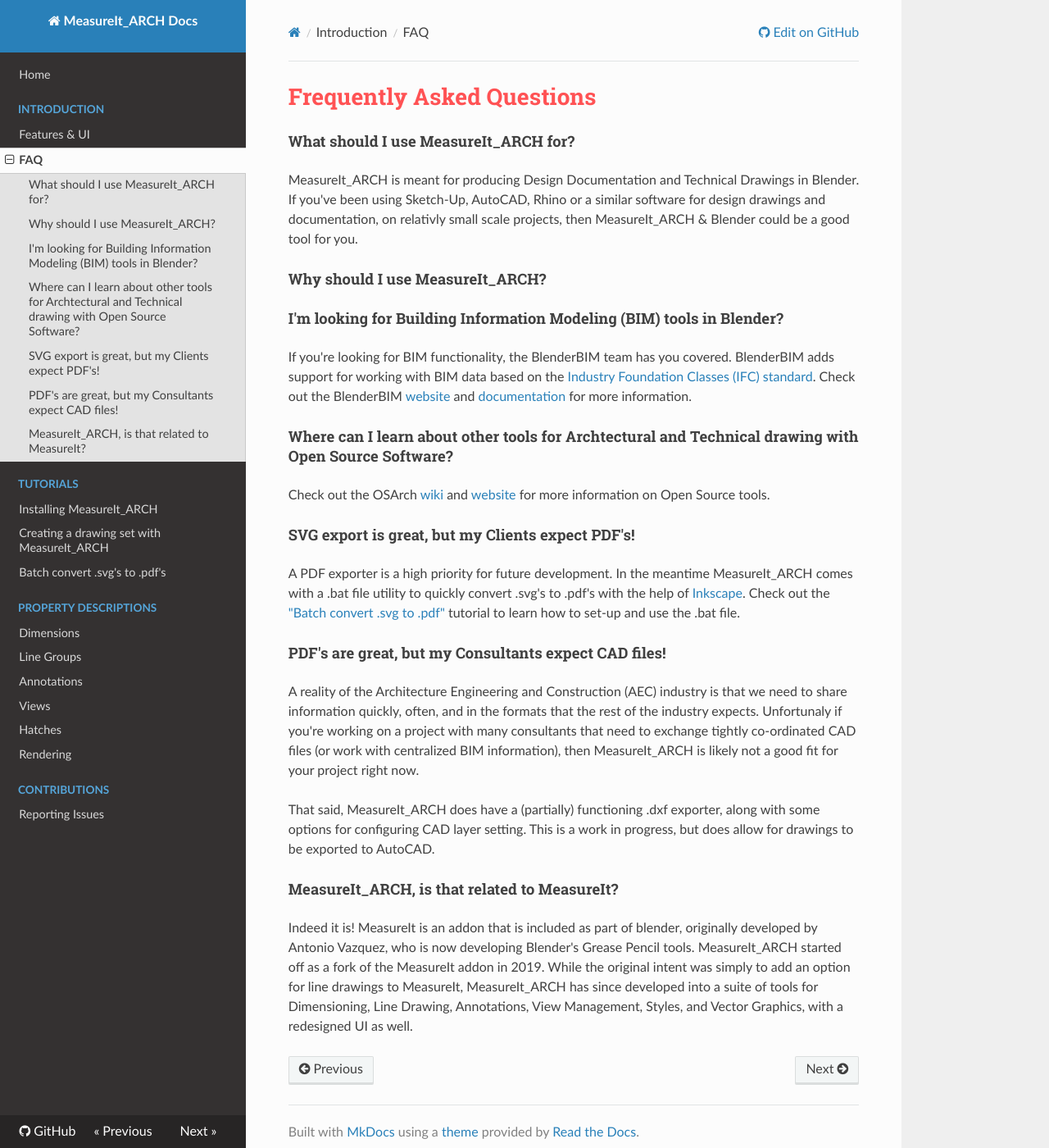
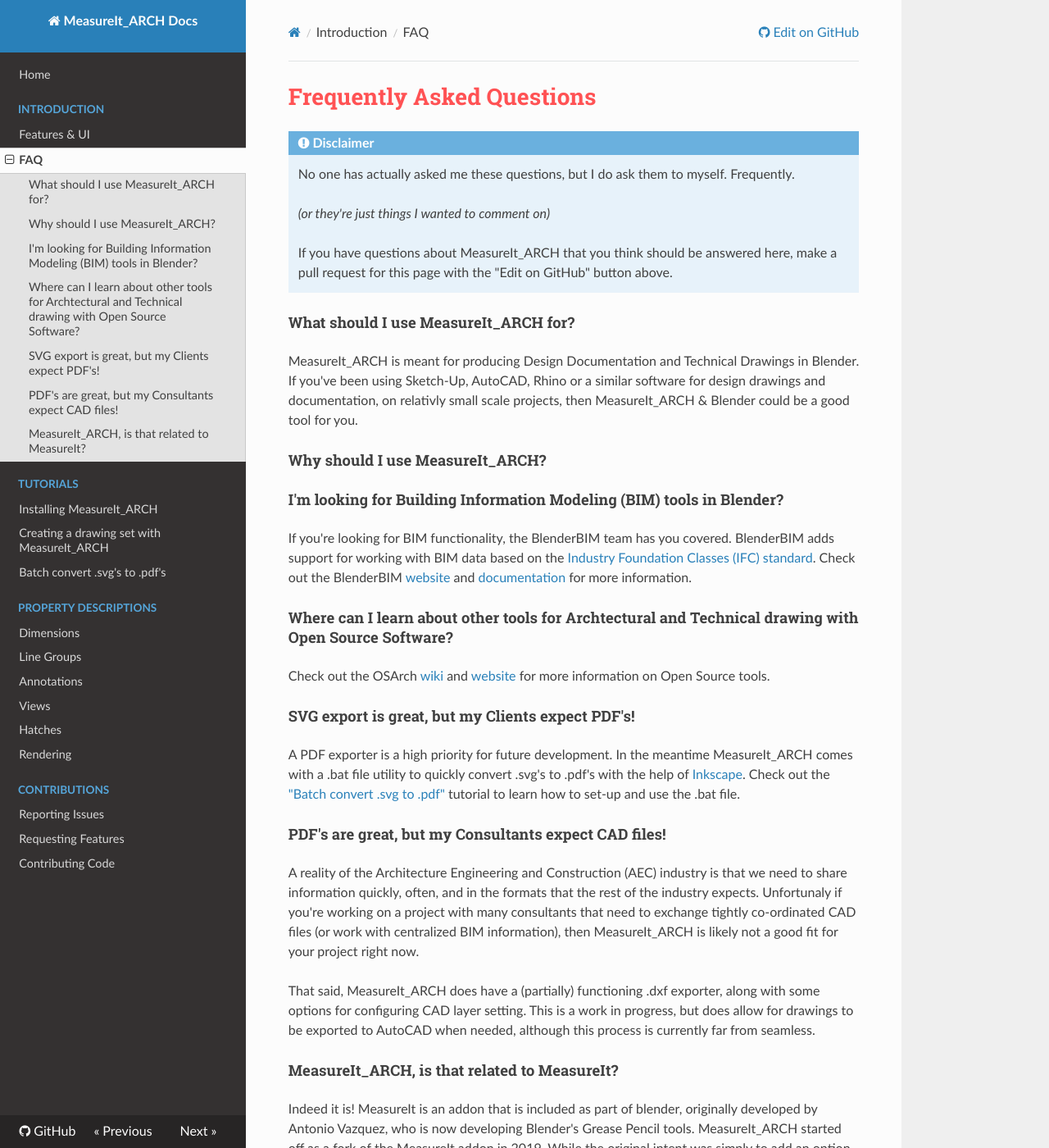
Before and after one commit to kevancress/MeasureIt_ARCH, an MkDocs documentation site: the page built from docs/docs/intro/faq.md, in a window 1280 px wide and 1400 px high. Shown: the whole window at 82% size. Built offline with MkDocs 1.6.1, drawn with Linux system fonts in a browser that asks for light colours; nearby versions of some CDN libraries.

```diff
--- a/docs/docs/intro/faq.md
+++ b/docs/docs/intro/faq.md
@@ -1,4 +1,11 @@
 # Frequently Asked Questions
+
+!!! Disclaimer
+    No one has actually asked me these questions, but I do ask them to myself. Frequently.
+
+    _(or they're just things I wanted to comment on)_
+
+    If you have questions about MeasureIt_ARCH that you think should be answered here, make a pull request for this page with the "Edit on GitHub" button above.
 
 #### What should I use MeasureIt_ARCH for?
 MeasureIt_ARCH is meant for producing Design Documentation and Technical Drawings in Blender. If you've been using Sketch-Up, AutoCAD, Rhino or a similar software for design drawings and documentation, on relativly small scale projects, then MeasureIt_ARCH & Blender could be a good tool for you.
@@ -23,7 +30,7 @@ A PDF exporter is a high priority for future development. In the meantime Measur
 
 A reality of the Architecture Engineering and Construction (AEC) industry is that we need to share information quickly, often, and in the formats that the rest of the industry expects. Unfortunaly if you're working on a project with many consultants that need to exchange tightly co-ordinated CAD files (or work with centralized BIM information), then MeasureIt_ARCH is likely not a good fit for your project right now.
 
-That said, MeasureIt_ARCH does have a (partially) functioning .dxf exporter, along with some options for configuring CAD layer setting. This is a work in progress, but does allow for drawings to be exported to AutoCAD.
+That said, MeasureIt_ARCH does have a (partially) functioning .dxf exporter, along with some options for configuring CAD layer setting. This is a work in progress, but does allow for drawings to be exported to AutoCAD when needed, although this process is currently far from seamless.
 
 #### MeasureIt_ARCH, is that related to MeasureIt?
 
--- a/docs/mkdocs.yml
+++ b/docs/mkdocs.yml
@@ -32,5 +32,8 @@ nav:
         - Rendering: prop_descriptions/render.md
 
     - Contributions:
-        - Reporting Issues: Report.md
+        - Reporting Issues: contributions/issue_reports.md
+        - Requesting Features: contributions/feature_requests.md
+        - Contributing Code: contributions/contributing_code.md
+
 theme: readthedocs
```
Also changed, not shown: docs/docs/Report.md (deleted, +0 -3 lines), docs/docs/contributions/contributing_code.md (added, +3 -0 lines), docs/docs/contributions/feature_requests.md (added, +3 -0 lines), docs/docs/contributions/issue_reports.md (added, +32 -0 lines), docs/docs/index.md (+1 -1 lines), docs/docs/prop_descriptions/dimensions.md (+3 -3 lines), 1 other file.
